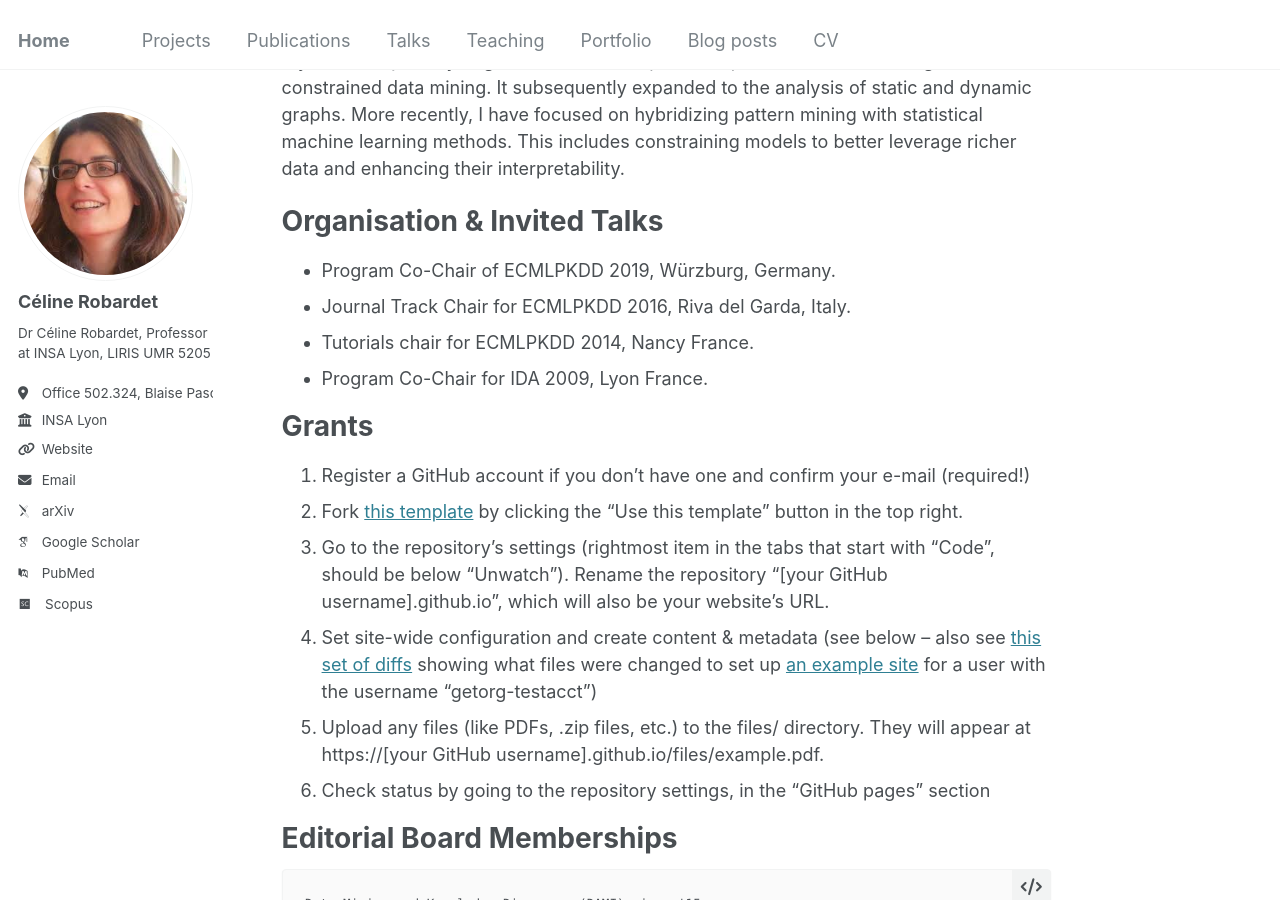
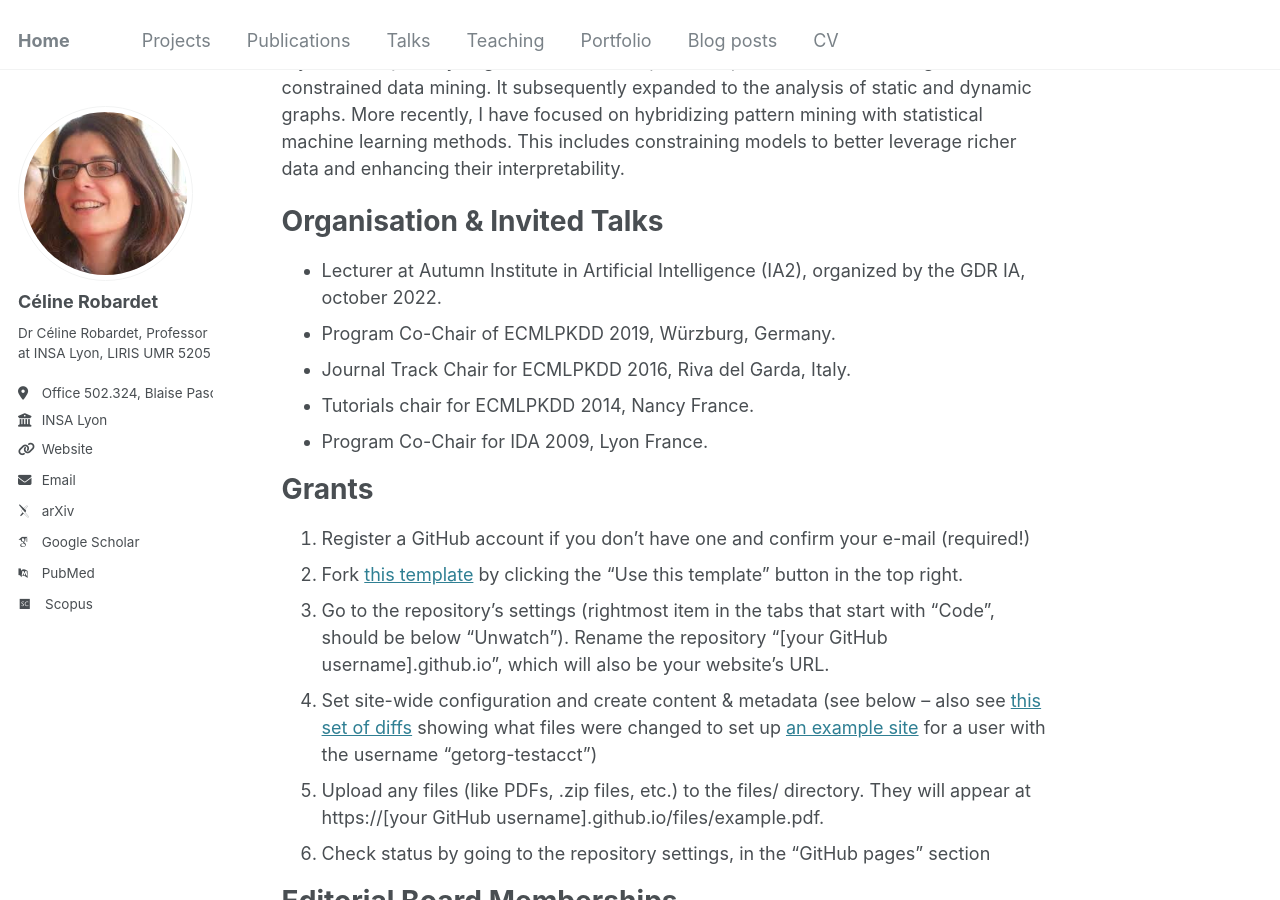
Before and after one commit to crobardet/crobardet.github.io, a Jekyll site: the page built from _pages/about.md, in a window 1280 px wide and 900 px high, scrolled down 341 px. Built offline with Jekyll 4.4.1, drawn with Linux system fonts in a browser that asks for light colours; some web fonts are replaced.

Commit message:
Update about.md

```diff
--- a/_pages/about.md
+++ b/_pages/about.md
@@ -15,6 +15,7 @@ Organisation & Invited Talks
 ======
 
 <ul>
+<li> Lecturer at Autumn Institute in Artificial Intelligence (IA2), organized by the GDR IA, october 2022.</li>
 <li> Program Co-Chair of ECMLPKDD 2019, Würzburg, Germany.</li>
 <li>Journal Track Chair for ECMLPKDD 2016, Riva del Garda, Italy.</li>
 <li>Tutorials chair for ECMLPKDD 2014, Nancy France.</li>
```
